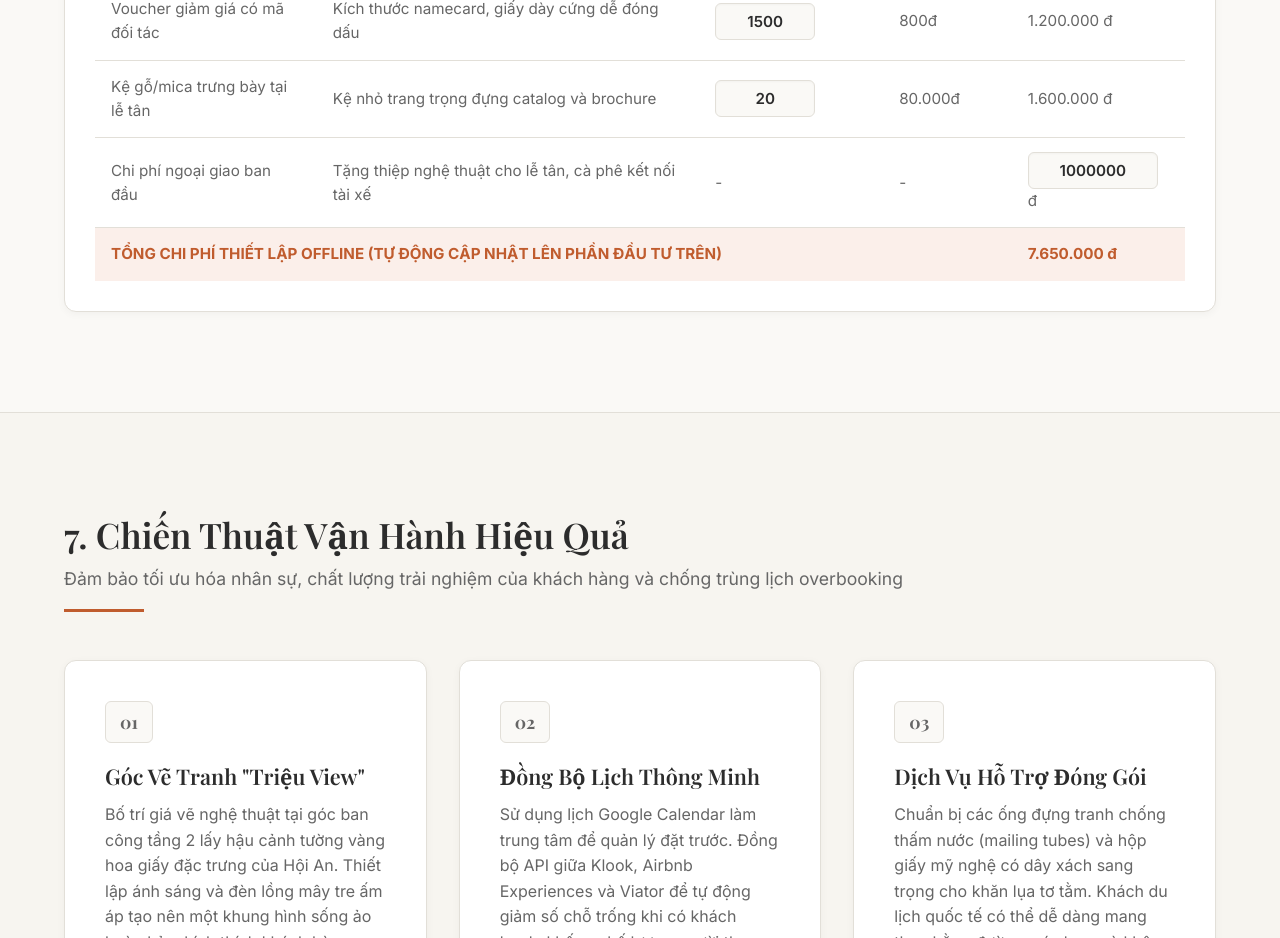
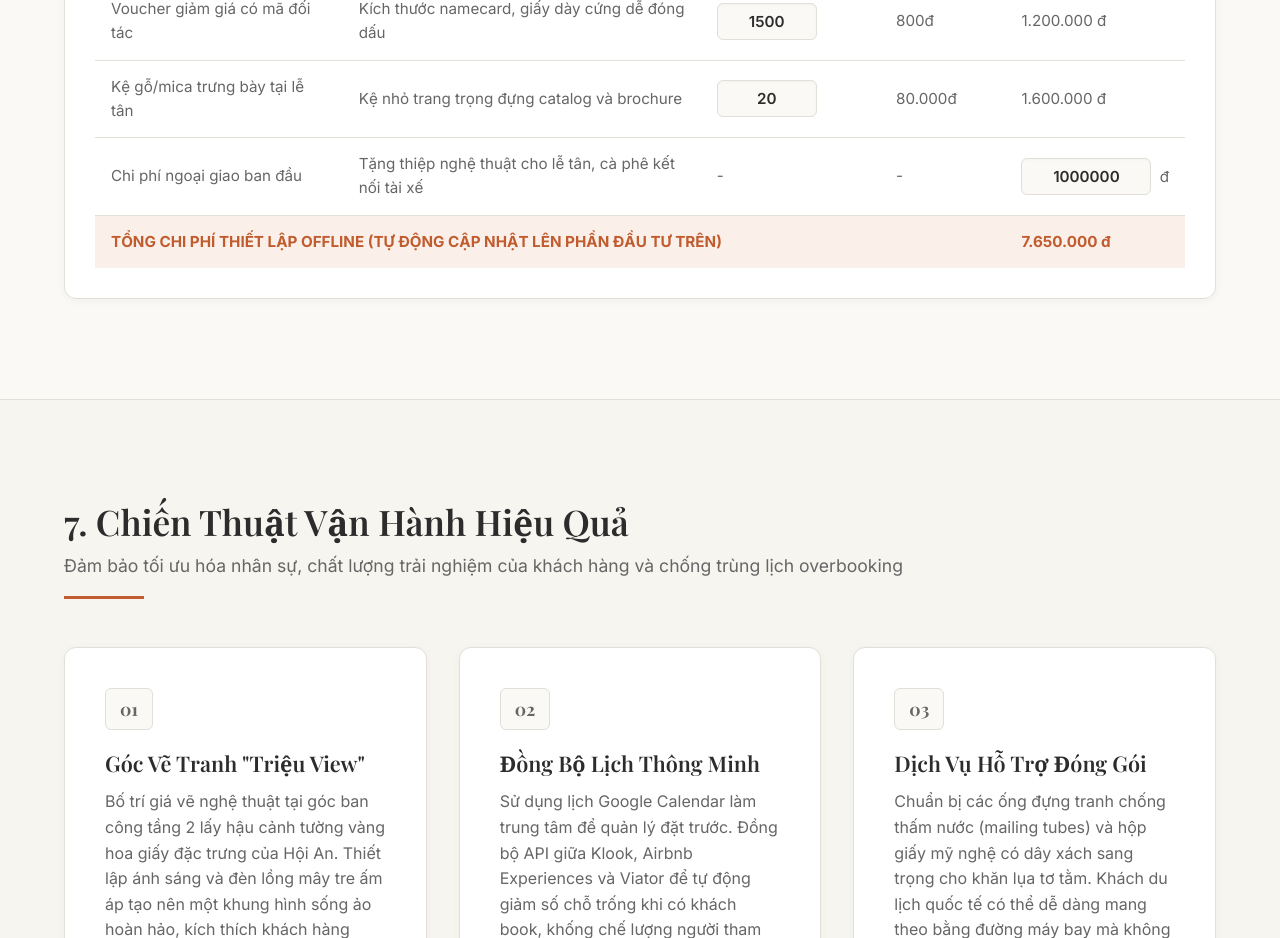
Before and after one commit to hungpixi/phongtranh, a plain HTML site: page index.html in a window 1280 px wide. Shown: the part 6897-7835 px from the top of the page. Drawn offline with nearby package versions, Linux system fonts and the light colour scheme; a web font is replaced by a local one.

Commit message:
Fix layout wrapping in offline budget table

```diff
--- a/index.html
+++ b/index.html
@@ -534,11 +534,11 @@
                                 <td id="total-stands" class="cell-sum">1.600.000đ</td>
                             </tr>
                             <tr>
-                                <td>Chi phí ngoại giao ban đầu</td>
+                                <td style="white-space: nowrap;">Chi phí ngoại giao ban đầu</td>
                                 <td>Tặng thiệp nghệ thuật cho lễ tân, cà phê kết nối tài xế</td>
                                 <td>-</td>
                                 <td>-</td>
-                                <td><input type="number" id="cost-networking" class="table-input" value="1000000" step="100000" min="0">đ</td>
+                                <td style="white-space: nowrap;"><input type="number" id="cost-networking" class="table-input" value="1000000" step="100000" min="0">&nbsp;đ</td>
                             </tr>
                             <tr class="total-row">
                                 <td colspan="4">TỔNG CHI PHÍ THIẾT LẬP OFFLINE (TỰ ĐỘNG CẬP NHẬT LÊN PHẦN ĐẦU TƯ TRÊN)</td>
```
